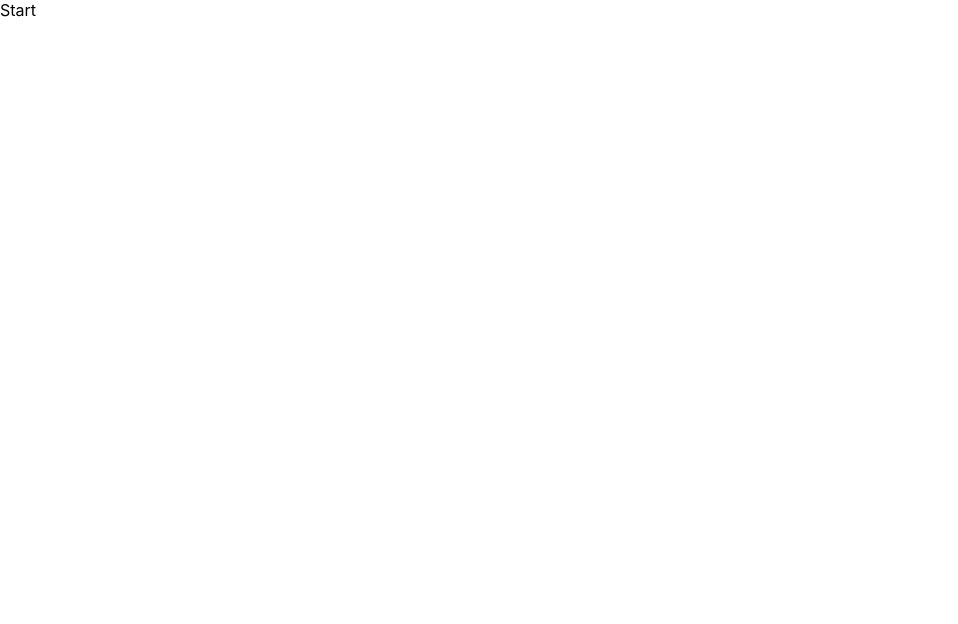
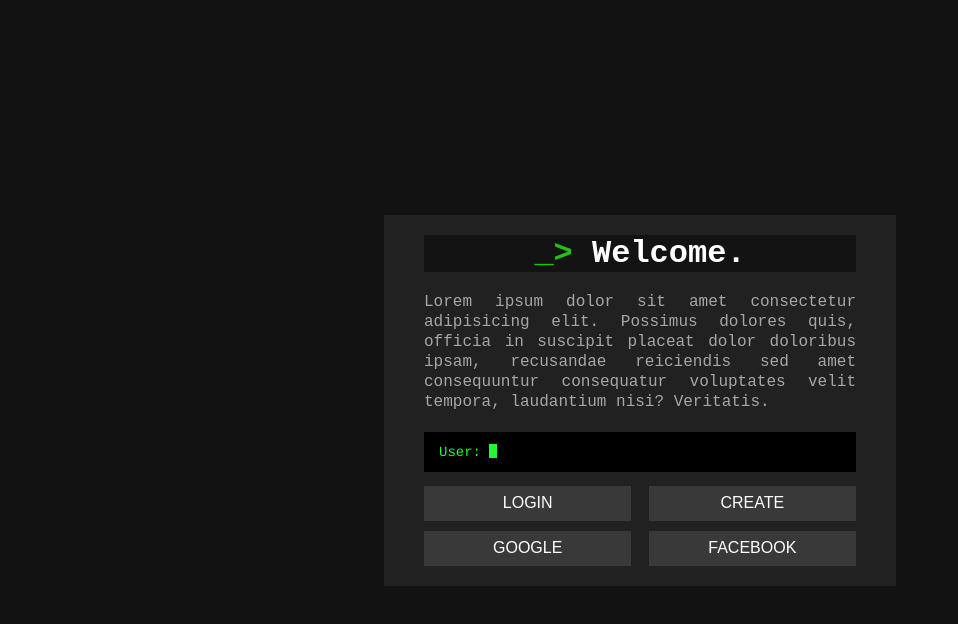
Before and after one commit to DmitriyBakhanenko/Type-Reader, a React (Create React App) app: page / in a window 1280 px wide. Shown: the top 624 px of the page, without its empty margins (0-958 px from the left). Built offline with nearby package versions, Linux system fonts and the light colour scheme.

Commit message:
styled entry page

```diff
--- a/package.json
+++ b/package.json
@@ -8,8 +8,9 @@
     "@testing-library/user-event": "^12.1.10",
     "@types/jest": "^26.0.15",
     "@types/node": "^12.0.0",
-    "@types/react": "^16.9.53",
-    "@types/react-dom": "^16.9.8",
+    "@types/react": "^16.14.2",
+    "@types/react-dom": "^16.9.10",
+    "node-sass": "4.14.1",
     "react": "^17.0.1",
     "react-dom": "^17.0.1",
     "react-scripts": "4.0.1",
--- a/public/index.html
+++ b/public/index.html
@@ -24,6 +24,39 @@
       Learn how to configure a non-root public URL by running `npm run build`.
     -->
     <title>Type-Reader</title>
+    <style>
+
+  #cmd1 {
+    font-family: courier;
+    font-size: 14px;
+    background: black;
+    color: #21f838;
+    padding: 12px;
+    overflow: hidden;
+    height: 40px;
+
+  }
+
+  #span1 {
+    float: left;
+    padding-left: 3px;
+    white-space: pre;
+  }
+
+  #cursor1 {
+    float: left;
+    width: 8px;
+    height: 14px;
+    background: #21f838;
+  }
+
+  #input1 {
+    width: 0;
+    height: 0;
+    opacity: 0;
+  }
+
+</style>
   </head>
   <body>
     <noscript>You need to enable JavaScript to run this app.</noscript>
@@ -38,5 +71,36 @@
       To begin the development, run `npm start` or `yarn start`.
       To create a production bundle, use `npm run build` or `yarn build`.
     -->
+  <script src="https://ajax.googleapis.com/ajax/libs/jquery/2.1.1/jquery.min.js"></script>
+  <script>  $(function() {
+  var cursor;
+  $('#cmd1').click(function() {
+    $('#input1').focus();
+    cursor = window.setInterval(function() {
+      if ($('#cursor1').css('visibility') === 'visible') {
+        $('#cursor1').css({
+          visibility: 'hidden'
+        });
+      } else {
+        $('#cursor1').css({
+          visibility: 'visible'
+        });
+      }
+    }, 500);
+
+  });
+
+  $('#input1').keyup(function() {
+    $('#span1').text($(this).val());
+  });
+
+  $('#input1').blur(function() {
+    clearInterval(cursor);
+    $('#cursor1').css({
+      visibility: 'visible'
+    });
+  });
+});
+</script>
   </body>
 </html>
--- a/src/App.tsx
+++ b/src/App.tsx
@@ -1,9 +1,19 @@
 import React from 'react';
+import Login from './components/Login.component';
 
 function App() {
   return (
-    <div className='App'>
-      <div className='smthng'>Start</div>
+    <div
+      className='App'
+      style={{
+        display: 'flex',
+        height: '100vh',
+        width: '100%',
+        justifyContent: 'center',
+        alignContent: 'center',
+      }}
+    >
+      <Login />
     </div>
   );
 }
--- /dev/null
+++ b/src/components/Login.component.tsx
@@ -0,0 +1,53 @@
+import React, { useRef } from 'react';
+import './Login.style.scss';
+
+const Login = () => {
+  return (
+    <div className='login container'>
+      <h1 className='header'>
+        <span className='sign'>{'_> '}</span>Welcome.
+      </h1>
+      <p className='info'>
+        Lorem ipsum dolor sit amet consectetur adipisicing elit. Possimus
+        dolores quis, officia in suscipit placeat dolor doloribus ipsam,
+        recusandae reiciendis sed amet consequuntur consequatur voluptates velit
+        tempora, laudantium nisi? Veritatis.
+      </p>
+      <form className='form'>
+        <div id='cmd1'>
+          <span id='span1'>{'User: '}</span>
+          <div id='cursor1'></div>
+        </div>
+        <input id='input1' type='text' />
+        <div className='button'>
+          <button className='login'>login</button>
+          <button className='create'>create</button>
+        </div>
+        <div className='button2'>
+          <button className='google'>google</button>
+          <button className='facebook'>facebook</button>
+        </div>
+      </form>
+    </div>
+  );
+};
+
+export default Login;
+
+const res: any = () => (
+  <>
+    <input
+      required
+      placeholder='enter your email'
+      type='email'
+      className='login'
+    />
+    <input
+      required
+      minLength={8}
+      placeholder='enter your password'
+      type='password'
+      className='password'
+    />
+  </>
+);
--- /dev/null
+++ b/src/components/Login.style.scss
@@ -0,0 +1,80 @@
+.login.container {
+  margin: auto;
+  background-color: #212121;
+  height: auto;
+  width: 40%;
+  display: flex;
+  flex-direction: column;
+
+  .header {
+    margin: 20px 40px;
+    background-color: #131313;
+    text-align: center;
+    .sign {
+      color: #20C20E;
+    }
+  }
+
+  .info {
+    color: #ffffff;
+    opacity: 0.6;
+    margin: 0 40px;
+    line-height: 20px;
+    text-align: justify;
+    margin-bottom: 20px;
+  }
+
+  .form {
+    margin-right: 40px;
+    margin-left: 40px;
+    margin-top: auto;
+    margin-bottom: 20px;
+    display: flex;
+    flex-direction: column;
+    justify-self: stretch;
+
+    input {
+      &:first-child {
+        margin-bottom: 10px;
+      }
+
+    //margin: 5px 0;
+    //height: 35px;
+    //background-color: #494949;
+    //font-size: 1rem;
+    //font-weight: 700;
+    //text-indent: 15px;
+    //border: none;
+    //color: #20C20E;
+
+    //&::placeholder {
+      //color: #898989;
+    //}
+  }
+
+    .button, .button2 {
+      display: inline-block;
+      margin-top: 10px;
+
+
+      button {
+        &:first-child {
+          margin-right: 4%;
+        }
+        width: 48%;
+        height: 35px;
+        color: #ffffff;
+        text-transform: uppercase;
+        border: none;
+        font-size: 1rem;
+        background-color: #393939;
+
+        &:hover {
+          background-color: #494949;
+          cursor: pointer;
+          color: #20C20E;
+        }
+      }
+    }
+  }
+}
--- a/src/index.css
+++ /dev/null
@@ -1,13 +0,0 @@
-body {
-  margin: 0;
-  font-family: -apple-system, BlinkMacSystemFont, 'Segoe UI', 'Roboto', 'Oxygen',
-    'Ubuntu', 'Cantarell', 'Fira Sans', 'Droid Sans', 'Helvetica Neue',
-    sans-serif;
-  -webkit-font-smoothing: antialiased;
-  -moz-osx-font-smoothing: grayscale;
-}
-
-code {
-  font-family: source-code-pro, Menlo, Monaco, Consolas, 'Courier New',
-    monospace;
-}
--- /dev/null
+++ b/src/index.scss
@@ -0,0 +1,18 @@
+* {
+  padding: 0;
+  margin: 0;
+  box-sizing: border-box;
+}
+
+body {
+  font-family: 'cousine', sans-serif;
+  -webkit-font-smoothing: antialiased;
+  -moz-osx-font-smoothing: grayscale;
+  background-color: #121212;
+  height: 100%;
+}
+
+h1 {
+  size: 4rem;
+  color: white;
+}
```
Also changed, not shown: src/index.tsx (+1 -6 lines).
